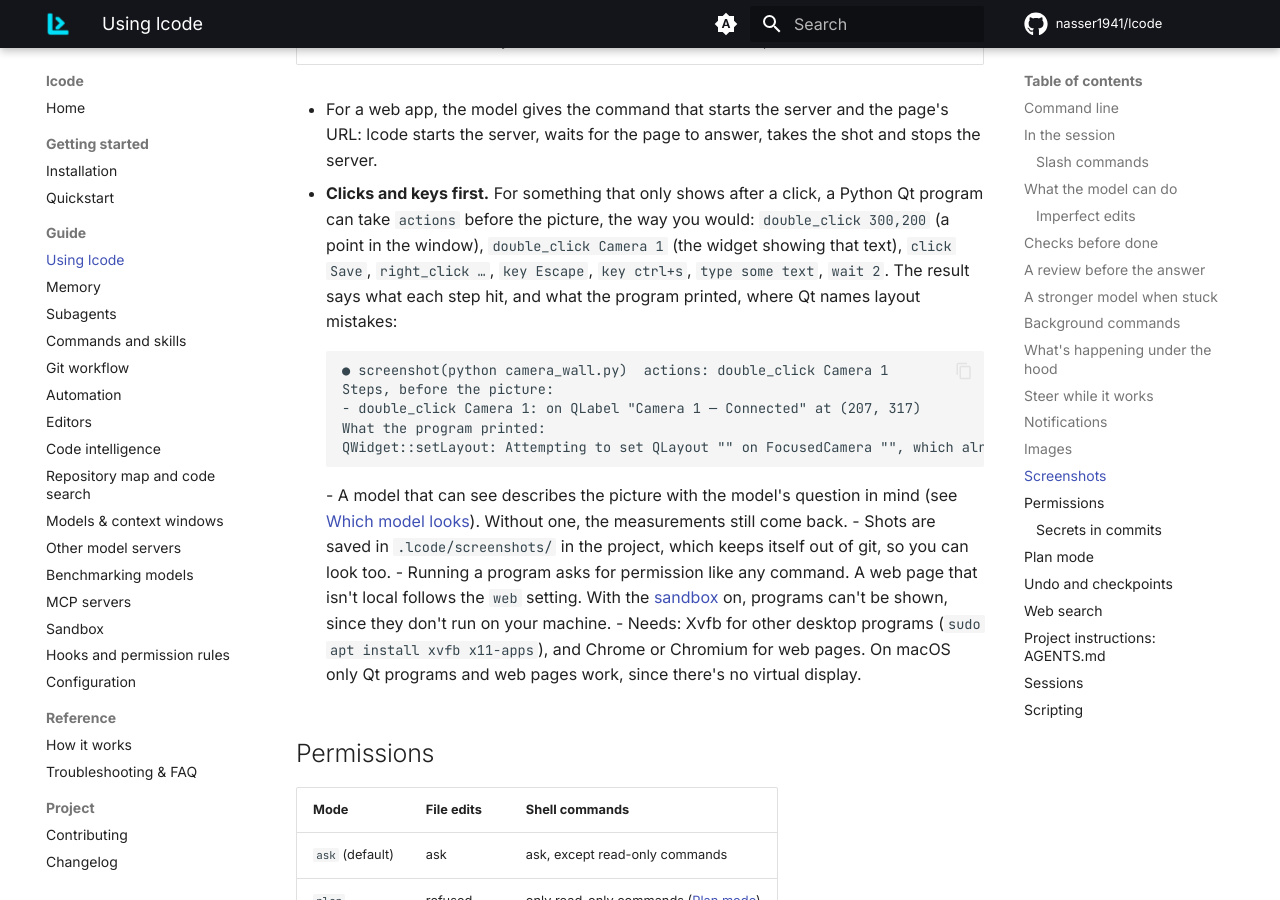
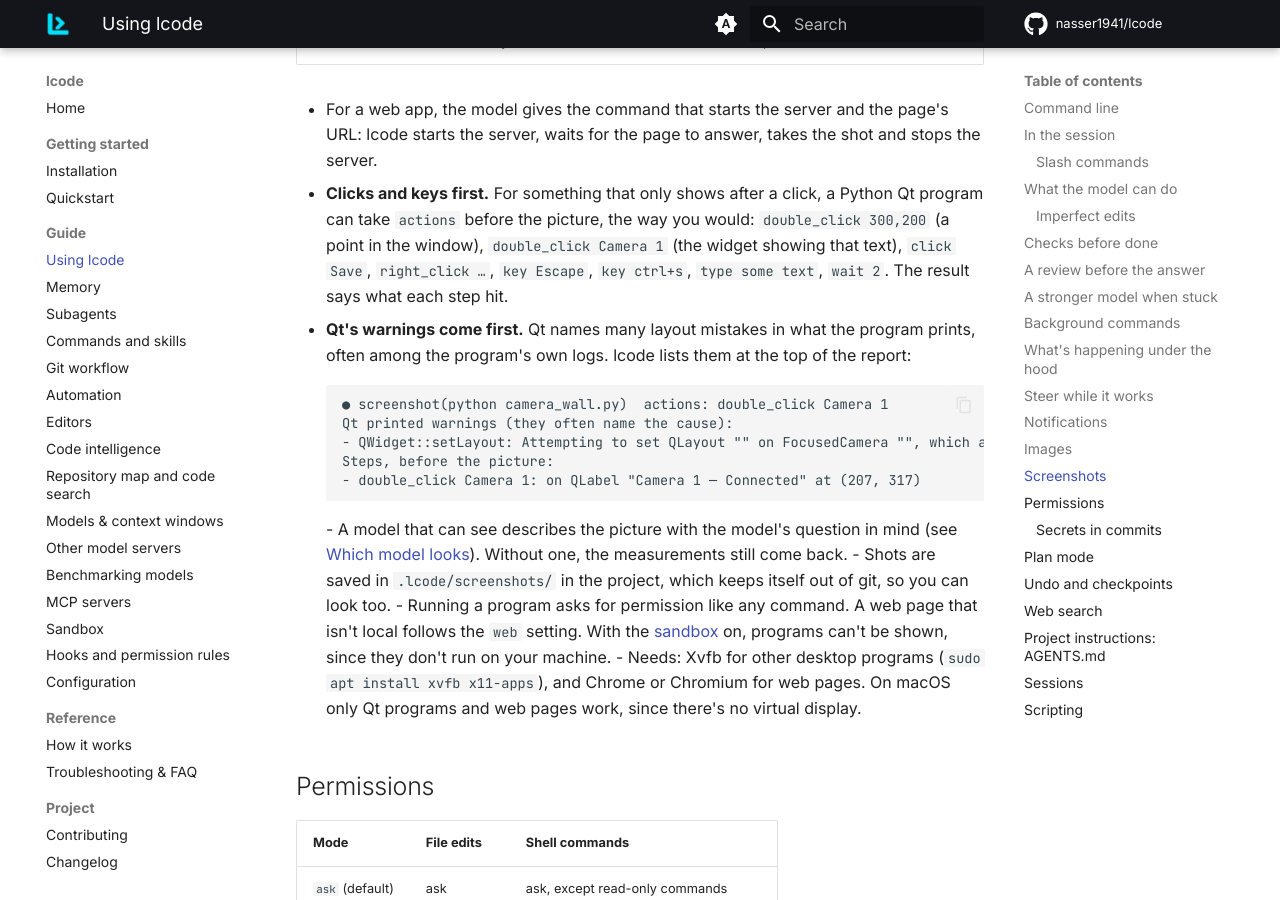
Before and after one commit to nasser1941/lcode, an MkDocs documentation site: the page built from docs/usage.md, in a window 1280 px wide and 900 px high, scrolled down 13205 px. Built offline with MkDocs 1.6.1 and Material for MkDocs 9.7.7, drawn with Linux system fonts in a browser that asks for light colours; comment, search, counter and statistics services are not loaded.

Commit message:
Docs and changelog: Qt warnings at the top of a screenshot's report
Co-Authored-By: Claude Opus 5.5 <noreply@anthropic.com>

````diff
--- a/docs/usage.md
+++ b/docs/usage.md
@@ -437,15 +437,16 @@ a screen and sees what you would, measured:
 - **Clicks and keys first.** For something that only shows after a click, a Python Qt program can
   take `actions` before the picture, the way you would: `double_click 300,200` (a point in the
   window), `double_click Camera 1` (the widget showing that text), `click Save`, `right_click …`,
-  `key Escape`, `key ctrl+s`, `type some text`, `wait 2`. The result says what each step hit, and
-  what the program printed, where Qt names layout mistakes:
+  `key Escape`, `key ctrl+s`, `type some text`, `wait 2`. The result says what each step hit.
+- **Qt's warnings come first.** Qt names many layout mistakes in what the program prints, often
+  among the program's own logs. lcode lists them at the top of the report:
 
     ```text
     ● screenshot(python camera_wall.py)  actions: double_click Camera 1
+    Qt printed warnings (they often name the cause):
+    - QWidget::setLayout: Attempting to set QLayout "" on FocusedCamera "", which already has a layout
     Steps, before the picture:
     - double_click Camera 1: on QLabel "Camera 1 — Connected" at (207, 317)
-    What the program printed:
-    QWidget::setLayout: Attempting to set QLayout "" on FocusedCamera "", which already has a layout
     ```
 - A model that can see describes the picture with the model's question in mind (see
   [Which model looks](#images)). Without one, the measurements still come back.
````
Also changed, not shown: CHANGELOG.md (+3 -0 lines).
